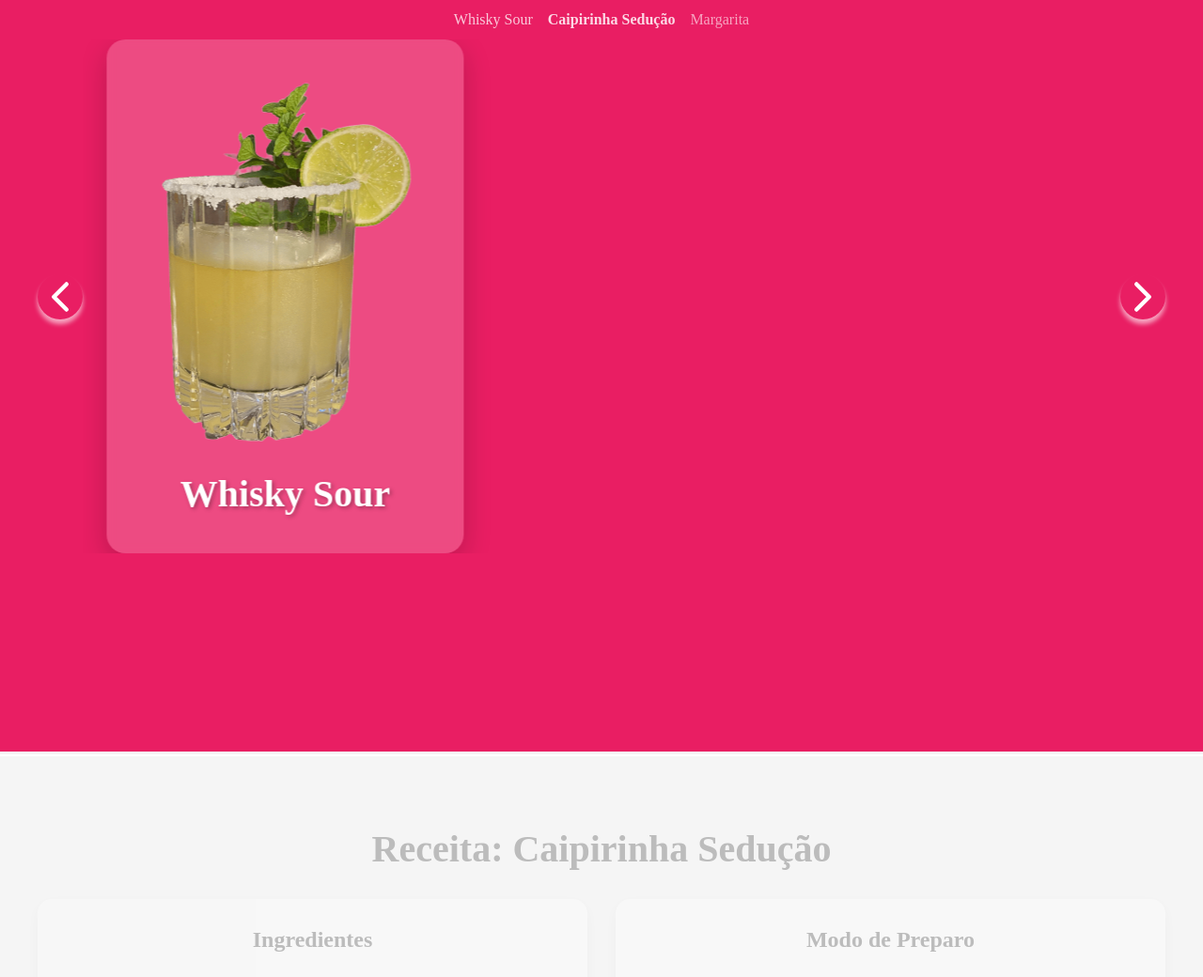
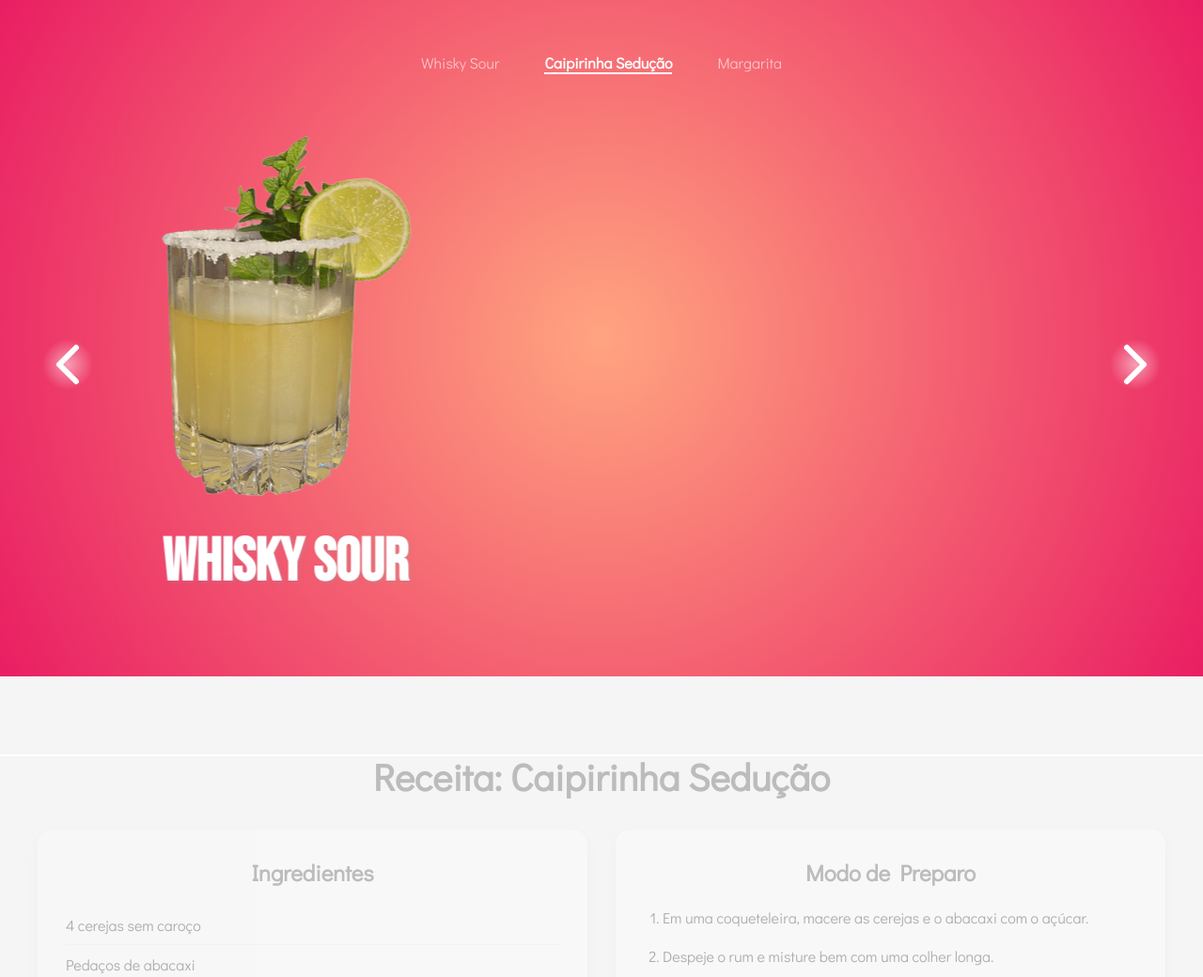
Before and after one commit to N4rdelli/TheDrinkList, a plain HTML site: page index.html in a window 1280 px wide. Shown: the top 1040 px of the page at 94% size. Drawn offline with nearby package versions, Linux system fonts and the light colour scheme.

Commit message:
Alterações em sala.

```diff
--- a/css/style.css
+++ b/css/style.css
@@ -1,6 +1,7 @@
 * {
   margin: 0;
   padding: 0;
+  font-family: "Didact Gothic", sans-serif;
 }
 
 body {
@@ -12,32 +13,36 @@ body {
     display: flex;
     flex-direction: column;
     align-items: center;
+    justify-content: center;
 
-    height: 100vh;
+    height: 90vh;
+    transition: all 0.5s ease;
 }
 
 .hero.whisky {
-    background-color: #3498db;
+    background: radial-gradient(circle, rgba(115,238,183,1) 0%, rgba(52,196,219,1) 100%);
 }
 
 .hero.caipirinha {
-    background-color: #e91e63;
+    background: radial-gradient(circle, rgba(255,164,128,1) 0%, rgba(233,30,99,1) 100%);
 }
 
 .hero.margarita {
-    background-color: #f1c40f;
+    background: radial-gradient(circle, rgba(240,206,69,1) 0%, rgba(241,166,15,1) 100%);
 }
 
 nav{
     width: 100%;
     padding: 0.75rem 0rem;
     z-index: 999;
+    top: 0;
+    height: 2rem;
 }
 
 .nav-menu{
     display: flex;
     flex-direction: row;
-    column-gap: 1rem;
+    column-gap: 3rem;
     justify-content: center;
     align-items: center;
     list-style: none;
@@ -46,13 +51,15 @@ nav{
 .nav-item .nav-link{
     color: #ffffff99;
     font-weight: 400;
+    font-size: 1rem;
     text-decoration: none;
-    transition: color 0.3s ease;
+    transition: all 0.1s ease-in-out;
 }
 
 .nav-item .nav-link.active{
     color: #fff;
     font-weight: 600;
+    border-bottom: solid 2px #fff;
 }
 
 .nav-item .nav-link.active::after{
@@ -75,25 +82,29 @@ nav{
 }
 
 .carousel-button {
-    background: none;
+    background: radial-gradient(circle, rgba(255,255,255,0.5046393557422969) 0%, rgba(255,255,255,0) 60%);
     border: none;
-    border-radius: 100%;
+    border-radius: 50%;
 
     color: white;
     text-align: center;
-    font-size: 3rem;
+    font-size: 4rem;
+    font-weight: 400;
     cursor: pointer;
 
     display: flex;
     justify-content: center;
     align-items: center;
     transition: all 0.3s ease;
-    box-shadow: 0 5px 5px #ffffff99;
+}
+
+ion-icon{
+    text-shadow: 3px 4px 5px #fff;
+
 }
 
 .carousel-button:hover {
-    box-shadow: 0 5px 5px #fff;
-    transform: scale(1.1);
+    transform: scale(1.2);
 }
 
 .carousel-container{
@@ -118,13 +129,13 @@ nav{
 }
 
 .drink {
-    background-color: rgba(255, 255, 255, 0.2);
+    /* background-color: rgba(255, 255, 255, 0.2); */
     border-radius: 20px;
     padding: 40px;
     display: flex;
     flex-direction: column;
     align-items: center;
-    box-shadow: 0 10px 30px rgba(0, 0, 0, 0.2);
+    /* box-shadow: 0 10px 30px rgba(0, 0, 0, 0.2); */
     backdrop-filter: blur(5px);
 }
 
@@ -136,10 +147,11 @@ nav{
 }
 
 h1 {
+    font-family: "Bebas Neue", sans-serif;
+    font-size: 4rem;
     margin-top: 20px;
-    font-size: 2.5rem;
     color: white;
-    text-shadow: 2px 2px 4px rgba(0, 0, 0, 0.3);
+    text-shadow: 2px 2px 4px #9999994d;
 }
 
 .recipes {
@@ -220,12 +232,12 @@ h3 {
 footer {
     background-color: #333;
     color: white;
-    padding: 50px 20px;
+    padding: 3.5rem 2rem;
     text-align: center;
 }
 
 .footer-content {
-    max-width: 800px;
+    width: 70%;
     margin: 0 auto;
 }
 
@@ -234,7 +246,7 @@ h4 {
     margin-bottom: 20px;
 }
 
-footer p {
+footer-content p {
     margin-bottom: 15px;
     line-height: 1.6;
 }
--- a/index.html
+++ b/index.html
@@ -1,11 +1,18 @@
 <!DOCTYPE html>
 <html lang="pt-BR">
+
 <head>
     <meta charset="UTF-8">
     <meta name="viewport" content="width=device-width, initial-scale=1.0">
     <link rel="stylesheet" href="./css/style.css">
+
+    <link rel="preconnect" href="https://fonts.googleapis.com">
+    <link rel="preconnect" href="https://fonts.gstatic.com" crossorigin>
+    <link href="https://fonts.googleapis.com/css2?family=Bebas+Neue&family=Didact+Gothic&display=swap" rel="stylesheet">
+
     <title>The Drink List</title>
 </head>
+
 <body>
     <main>
         <section class="hero whisky">
@@ -59,21 +66,44 @@
                     <div class="ingredients">
                         <h3>Ingredientes</h3>
                         <ul>
-                            <li><p>1 limão</p></li>
-                            <li><p>30 ml de xarope simples ou 2 colheres rasas de açucar</p></li>
-                            <li><p>60ml de whisky de sua preferência</p></li>
-                            <li><p>Cubos de gelo</p></li>
-                            <li><p>Sal para decoração</p></li>
+                            <li>
+                                <p>1 limão</p>
+                            </li>
+                            <li>
+                                <p>30 ml de xarope simples ou 2 colheres rasas de açucar</p>
+                            </li>
+                            <li>
+                                <p>60ml de whisky de sua preferência</p>
+                            </li>
+                            <li>
+                                <p>Cubos de gelo</p>
+                            </li>
+                            <li>
+                                <p>Sal para decoração</p>
+                            </li>
                         </ul>
                     </div>
                     <div class="instructions">
                         <h3>Modo de Preparo</h3>
                         <ol>
-                            <li><p>Passe uma fatia de limão na borda de um copo old-fashioned e depois mergulhe no sal para criar a borda salgada.</p></li>
-                            <li><p>Esprema o suco do limão em uma coqueteleira, adicione o açucar e o whisky.</p></li>
-                            <li><p>Faça um "dry shake" ou misture com uma colher longa para incorporar os ingredientes.</p></li>
-                            <li><p>Adicione gelo e agite novamente por 30 segundos até que a coqueteleira fique gelada.</p></li>
-                            <li><p>Coe a bebida no copo decorado e adicione gelo fresco</p></li>
+                            <li>
+                                <p>Passe uma fatia de limão na borda de um copo old-fashioned e depois mergulhe no sal
+                                    para criar a borda salgada.</p>
+                            </li>
+                            <li>
+                                <p>Esprema o suco do limão em uma coqueteleira, adicione o açucar e o whisky.</p>
+                            </li>
+                            <li>
+                                <p>Faça um "dry shake" ou misture com uma colher longa para incorporar os ingredientes.
+                                </p>
+                            </li>
+                            <li>
+                                <p>Adicione gelo e agite novamente por 30 segundos até que a coqueteleira fique gelada.
+                                </p>
+                            </li>
+                            <li>
+                                <p>Coe a bebida no copo decorado e adicione gelo fresco</p>
+                            </li>
                         </ol>
                     </div>
                 </div>
@@ -87,22 +117,44 @@
                     <div class="ingredients">
                         <h3>Ingredientes</h3>
                         <ul>
-                            <li><p>4 cerejas sem caroço</p></li>
-                            <li><p>Pedaços de abacaxi</p></li>
-                            <li><p>30 ml de xarope simples ou 2 colheres rasas de açucar</p></li>
-                            <li><p>60ml de rum de sua preferência</p></li>
-                            <li><p>Cubos de gelo</p></li>
-                            <li><p>Cereja e palito para decoração</p></li>
+                            <li>
+                                <p>4 cerejas sem caroço</p>
+                            </li>
+                            <li>
+                                <p>Pedaços de abacaxi</p>
+                            </li>
+                            <li>
+                                <p>30 ml de xarope simples ou 2 colheres rasas de açucar</p>
+                            </li>
+                            <li>
+                                <p>60ml de rum de sua preferência</p>
+                            </li>
+                            <li>
+                                <p>Cubos de gelo</p>
+                            </li>
+                            <li>
+                                <p>Cereja e palito para decoração</p>
+                            </li>
                         </ul>
                     </div>
                     <div class="instructions">
                         <h3>Modo de Preparo</h3>
                         <ol>
-                            <li><p>Em uma coqueteleira, macere as cerejas e o abacaxi com o açúcar.</p></li>
-                            <li><p>Despeje o rum e misture bem com uma colher longa.</p></li>
-                            <li><p>Adicione gelo e agite por 30 segundos até que a coqueteleira fique gelada.</p></li>
-                            <li><p>Coe a bebida em um copo e adicione gelo fresco.</p></li>
-                            <li><p>Decore com uma cereja picada e um palito. Sivar com um canudo.</p></li>
+                            <li>
+                                <p>Em uma coqueteleira, macere as cerejas e o abacaxi com o açúcar.</p>
+                            </li>
+                            <li>
+                                <p>Despeje o rum e misture bem com uma colher longa.</p>
+                            </li>
+                            <li>
+                                <p>Adicione gelo e agite por 30 segundos até que a coqueteleira fique gelada.</p>
+                            </li>
+                            <li>
+                                <p>Coe a bebida em um copo e adicione gelo fresco.</p>
+                            </li>
+                            <li>
+                                <p>Decore com uma cereja picada e um palito. Sivar com um canudo.</p>
+                            </li>
                         </ol>
                     </div>
                 </div>
@@ -116,21 +168,42 @@
                     <div class="ingredients">
                         <h3>Ingredientes</h3>
                         <ul>
-                            <li><p>50ml de tequila</p></li>
-                            <li><p>25ml de licor de laranja</p></li>
-                            <li><p>25ml de suco de limão fresco</p></li>
-                            <li><p>Cubos de gelo</p></li>
-                            <li><p>Sal para decoração</p></li>
+                            <li>
+                                <p>50ml de tequila</p>
+                            </li>
+                            <li>
+                                <p>25ml de licor de laranja</p>
+                            </li>
+                            <li>
+                                <p>25ml de suco de limão fresco</p>
+                            </li>
+                            <li>
+                                <p>Cubos de gelo</p>
+                            </li>
+                            <li>
+                                <p>Sal para decoração</p>
+                            </li>
                         </ul>
                     </div>
                     <div class="instructions">
                         <h3>Modo de Preparo</h3>
                         <ol>
-                            <li><p>Passe uma fatia de limão na borda de uma taça de margarita e depois mergulhe no sal para criar a borda salgada.</p></li>
-                            <li><p>Em uma coqueteleira, adicione a tequila, o licor de laranja e o suco de limão.</p></li>
-                            <li><p>Misture bem com uma colher longa para incorporar os ingredientes.</p></li>
-                            <li><p>Adicione gelo e agite vigorosamente por cerca de 30 segundos.</p></li>
-                            <li><p>Coe a mistura na taça preparada e sirva com um canudo.</p></li>
+                            <li>
+                                <p>Passe uma fatia de limão na borda de uma taça de margarita e depois mergulhe no sal
+                                    para criar a borda salgada.</p>
+                            </li>
+                            <li>
+                                <p>Em uma coqueteleira, adicione a tequila, o licor de laranja e o suco de limão.</p>
+                            </li>
+                            <li>
+                                <p>Misture bem com uma colher longa para incorporar os ingredientes.</p>
+                            </li>
+                            <li>
+                                <p>Adicione gelo e agite vigorosamente por cerca de 30 segundos.</p>
+                            </li>
+                            <li>
+                                <p>Coe a mistura na taça preparada e sirva com um canudo.</p>
+                            </li>
                         </ol>
                     </div>
                 </div>
@@ -138,16 +211,17 @@
         </section>
 
         <footer>
+            <div class="footer-content">
                 <h4>Sobre esse projeto</h4>
                 <p>
-                Este site foi desenvolvido como parte de um projeto para a disciplina
-                de Desenvolvimento de Software Multiplataforma (DSM). Meu objetivo foi
-                criar uma experiência interativa que demonstrasse o poder do HTML e
+                    Este site foi desenvolvido para a disciplina de Desenvolvimento de Software Multiplataforma (DSM) na
+                    Fatec Jahu. Meu objetivo foi criar uma experiência interativa que demonstrasse o poder do HTML e
                     CSS para apresentar conteúdo dinâmico de forma criativa.
                 </p>
+                <br>
                 <p>
                     Sou uma desenvolvedora web apaixonada por criar experiências digitais
-                únicas e funcionais. Me acompanhe nas minhas redes sociais:
+                    únicas e funcionais.<br>Me acompanhe nas minhas redes sociais:
                 </p>
                 <div class="social-links">
                     <a href="https://www.linkedin.com/in/anelize-n4rdelli/" class="social-link">
@@ -157,10 +231,12 @@
                         <span>GitHub</span>
                     </a>
                 </div>
+            </div>
         </footer>
     </main>
     <script src="./js/script.js"></script>
     <script type="module" src="https://unpkg.com/ionicons@7.1.0/dist/ionicons/ionicons.esm.js"></script>
     <script nomodule src="https://unpkg.com/ionicons@7.1.0/dist/ionicons/ionicons.js"></script>
 </body>
+
 </html>
```
Lines whose indentation alone changed are shown as unchanged.
